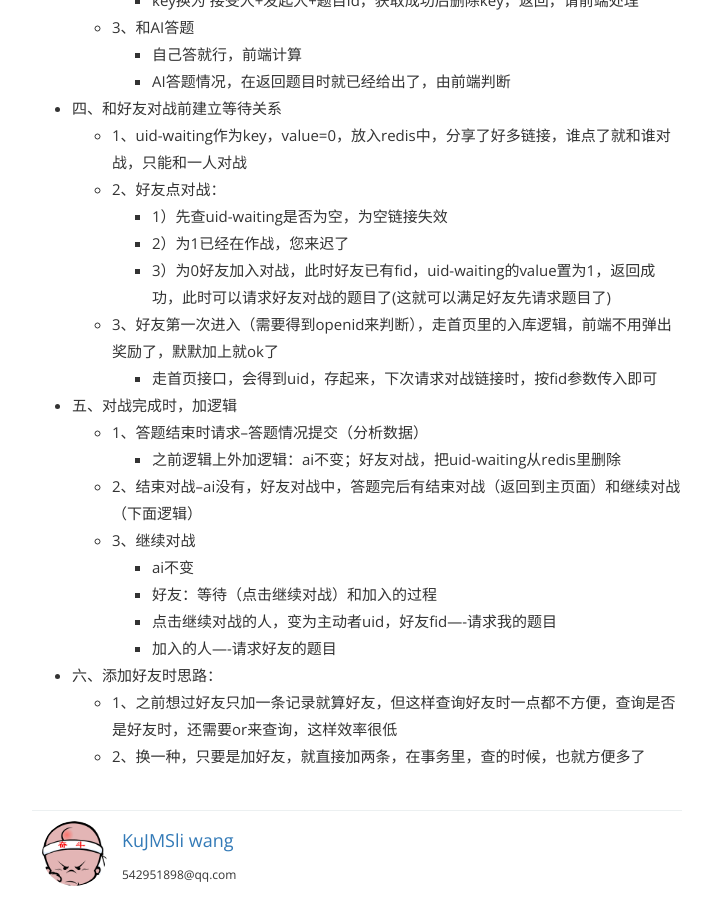
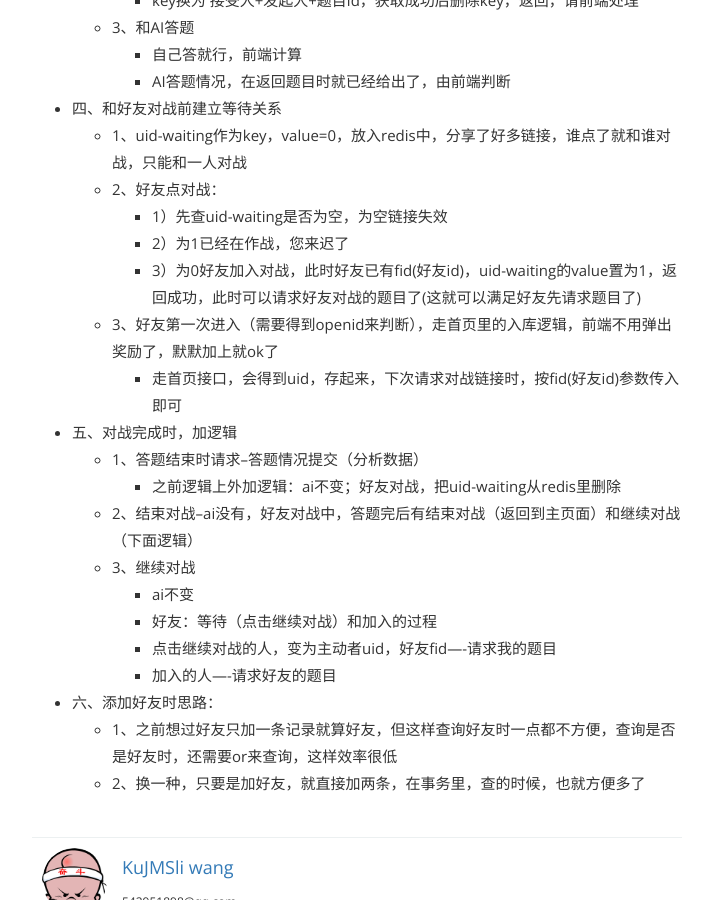
Before and after one commit to KuJMSliwang/KuJMSliwang.github.io, a Jekyll site: the page built from _posts/2018-05-31-Answer-Project.md, in a window 1280 px wide and 900 px high, scrolled down 1528 px. Shown: the whole window, without its empty margins (283-996 px from the left). Built offline with Jekyll 4.4.1, drawn with Linux system fonts in a browser that asks for light colours; some of the changed text lies outside the part shown.

Commit message:
调顺序

```diff
--- a/_posts/2018-05-31-Answer-Project.md
+++ b/_posts/2018-05-31-Answer-Project.md
@@ -15,7 +15,7 @@
     * 1、AI对战页：当前赛季信息、用户的信息、所有段位列表（前端判断要展示多少）
     * 2、等待对战：拿用户信息
     * 3、对战中：
-        * 好友对战：查找5个题目（取AI规则里的一条即可
+        * 好友对战：查找5个题目（取AI规则里的一条即可）
         * AI对战：查找5个题目（按难易程度）
     * 4、答完题要传连胜次数
     * 5、答题时要把用户的连胜次数查出
@@ -60,9 +60,9 @@
     * 2、好友点对战：
         * 1）先查uid-waiting是否为空，为空链接失效
         * 2）为1已经在作战，您来迟了
-        * 3）为0好友加入对战，此时好友已有fid，uid-waiting的value置为1，返回成功，此时可以请求好友对战的题目了(这就可以满足好友先请求题目了)
+        * 3）为0好友加入对战，此时好友已有fid(好友id)，uid-waiting的value置为1，返回成功，此时可以请求好友对战的题目了(这就可以满足好友先请求题目了)
     * 3、好友第一次进入（需要得到openid来判断），走首页里的入库逻辑，前端不用弹出奖励了，默默加上就ok了
-        * 走首页接口，会得到uid，存起来，下次请求对战链接时，按fid参数传入即可
+        * 走首页接口，会得到uid，存起来，下次请求对战链接时，按fid(好友id)参数传入即可
 
 * 五、对战完成时，加逻辑
     * 1、答题结束时请求--答题情况提交（分析数据）
```
